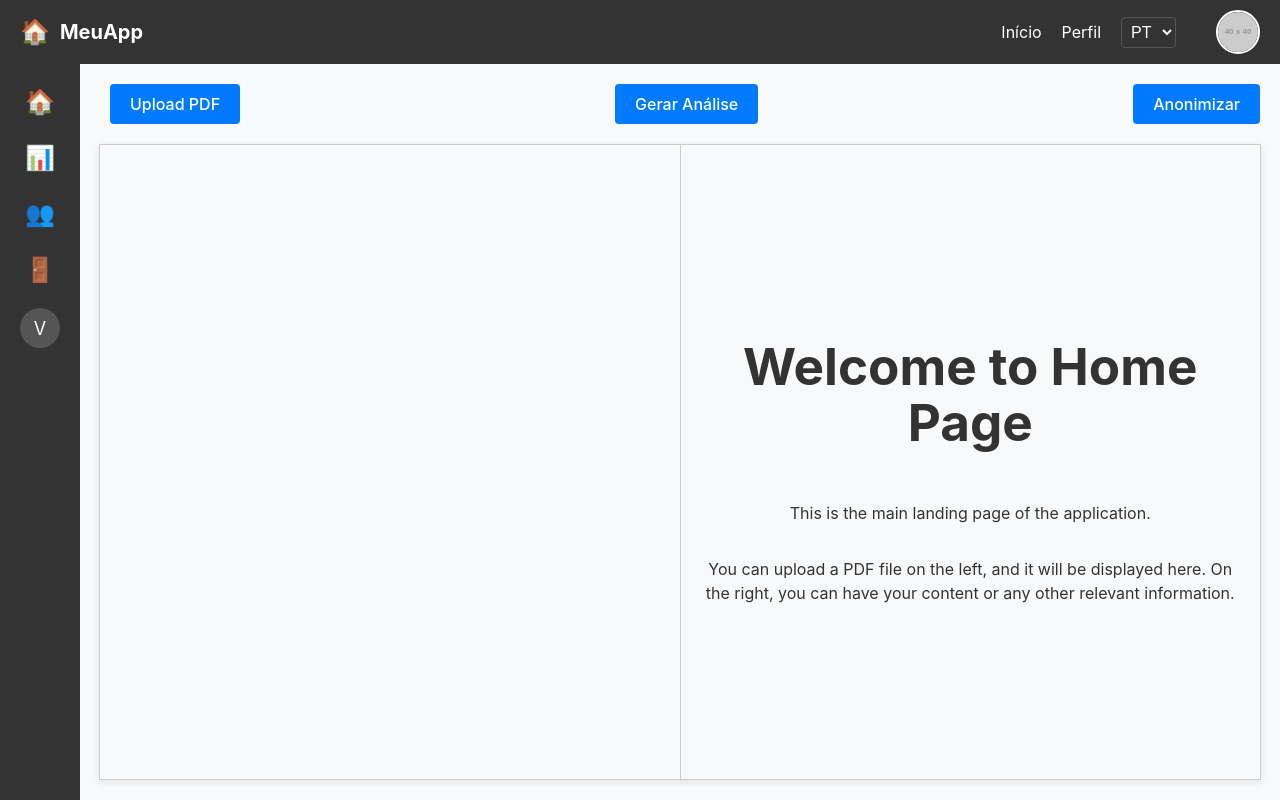
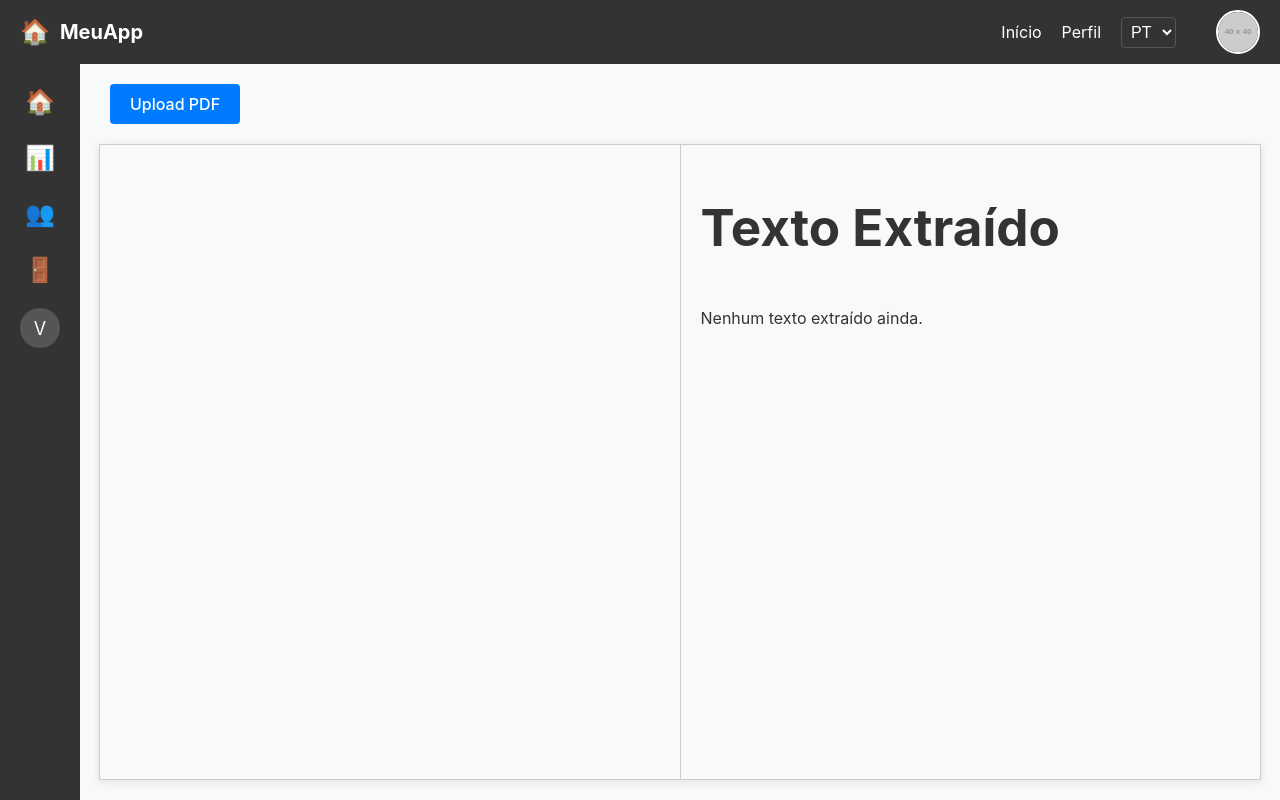
Before and after one commit to notNilton/hexa-nest, a React (Vite) app: page / in a window 1280 px wide. Built offline with nearby package versions, Linux system fonts and the light colour scheme.

Commit message:
Adiconei funcionalidade de chamada do back-end

```diff
--- a/package.json
+++ b/package.json
@@ -11,6 +11,7 @@
   },
   "dependencies": {
     "i18next": "^23.12.2",
+    "pdfjs-dist": "^4.5.136",
     "react": "^18.3.1",
     "react-dom": "^18.3.1",
     "react-i18next": "^15.0.1",
--- a/src/components/HomeComp.scss
+++ b/src/components/HomeComp.scss
@@ -65,6 +65,10 @@
 .text-container {
   display: flex;
   flex-direction: column;
-  justify-content: center;
-  align-items: center;
+  justify-content: flex-start;
+  align-items: flex-start;
+  padding: 20px;
+  overflow-y: auto;
+  white-space: pre-wrap; /* Preserve line breaks and white spaces */
+  word-wrap: break-word;
 }
--- a/src/components/HomeComp.tsx
+++ b/src/components/HomeComp.tsx
@@ -3,6 +3,7 @@ import "./HomeComp.scss";
 
 const HomeComp: React.FC = () => {
   const [pdfUrl, setPdfUrl] = useState<string | null>(null);
+  const [extractedText, setExtractedText] = useState<string>("");
   const fileInputRef = useRef<HTMLInputElement | null>(null);
 
   const handleFileChange = (event: React.ChangeEvent<HTMLInputElement>) => {
@@ -10,25 +11,43 @@ const HomeComp: React.FC = () => {
     if (file) {
       const url = URL.createObjectURL(file);
       setPdfUrl(url);
+      uploadAndExtractText(file);
     }
   };
 
-  const handleButtonClick = () => {
-    fileInputRef.current?.click(); // Trigger the file input click
+  const uploadAndExtractText = async (file: File) => {
+    const formData = new FormData();
+    formData.append("file", file);
+
+    try {
+      const response = await fetch("http://localhost:5000/extract-text", {
+        method: "POST",
+        body: formData,
+      });
+
+      if (response.ok) {
+        const data = await response.json();
+        setExtractedText(data.text);
+      } else {
+        console.error("Failed to extract text from PDF.");
+      }
+    } catch (error) {
+      console.error("Error:", error);
+    }
   };
 
   return (
     <div className="home-comp">
       <div className="top-bar">
-        <button onClick={handleButtonClick}>Upload PDF</button>
-        <button>Gerar Análise</button>
-        <button>Anonimizar</button>
+        <button onClick={() => fileInputRef.current?.click()}>
+          Upload PDF
+        </button>
         <input
           ref={fileInputRef}
           type="file"
           accept="application/pdf"
           onChange={handleFileChange}
-          className="hidden-file-input" // Applying a class instead of inline styles
+          className="hidden-file-input"
           aria-label="Upload PDF"
         />
       </div>
@@ -40,13 +59,8 @@ const HomeComp: React.FC = () => {
           )}
         </div>
         <div className="text-container">
-          <h1>Welcome to Home Page</h1>
-          <p>This is the main landing page of the application.</p>
-          <p>
-            You can upload a PDF file on the left, and it will be displayed
-            here. On the right, you can have your content or any other relevant
-            information.
-          </p>
+          <h1>Texto Extraído</h1>
+          <p>{extractedText || "Nenhum texto extraído ainda."}</p>
         </div>
       </div>
     </div>
```
Also changed, not shown: 1 other file (tests, documents, lock files or other folders).
